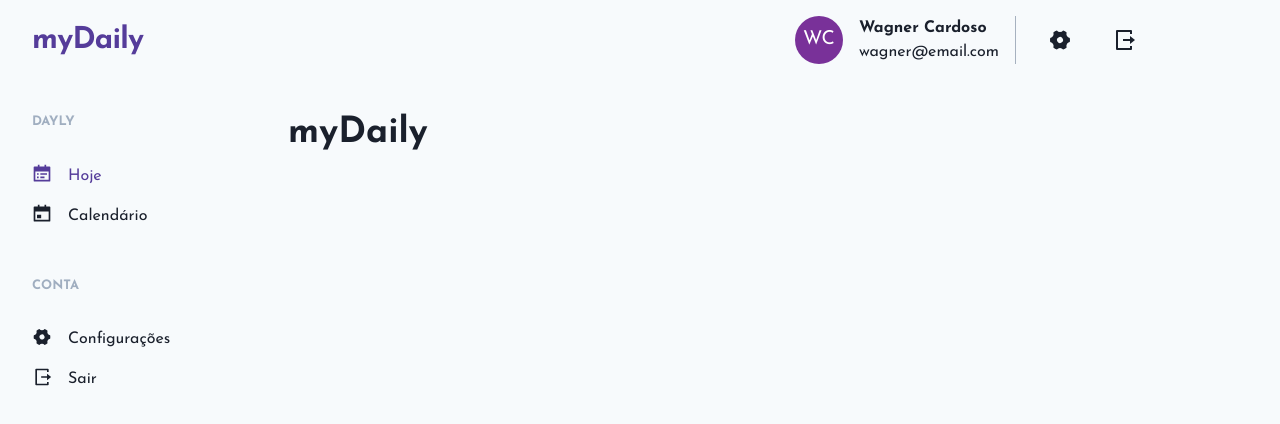
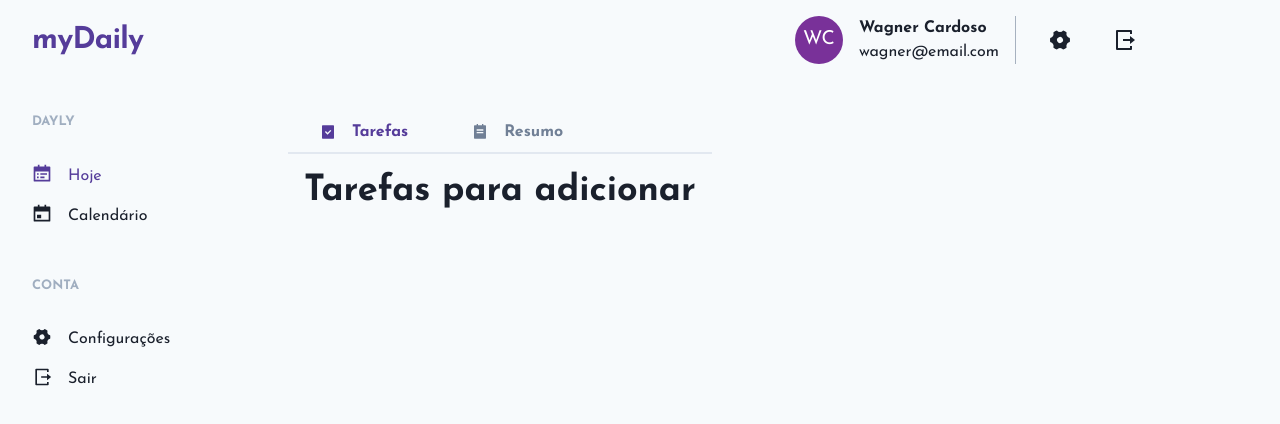
Before and after one commit to wcardosos/my-daily, a Next.js app: page /daily in a window 1280 px wide. Shown: the top 424 px of the page. Built offline with nearby package versions, Linux system fonts and the light colour scheme.

Commit message:
feat(pages/daily) Add tabs

```diff
--- a/src/pages/daily.tsx
+++ b/src/pages/daily.tsx
@@ -1,12 +1,37 @@
 import React from 'react';
-import { Box, Heading } from '@chakra-ui/react';
+import {
+  Box,
+  Heading,
+  Tabs,
+  TabList,
+  TabPanels,
+  TabPanel,
+} from '@chakra-ui/react';
+import {
+  RiTaskFill as TasksIcon,
+  RiTodoFill as ResumeIcon,
+} from 'react-icons/ri';
 import Page from '../components/Page';
+import TabTitle from '../components/TabTitle';
 
-export default function Home() {
+export default function Daily() {
   return (
     <Page>
       <Box>
-        <Heading>myDaily</Heading>
+        <Tabs>
+          <TabList>
+            <TabTitle icon={<TasksIcon />} title="Tarefas" />
+            <TabTitle icon={<ResumeIcon />} title="Resumo" />
+          </TabList>
+          <TabPanels>
+            <TabPanel>
+              <Heading>Tarefas para adicionar</Heading>
+            </TabPanel>
+            <TabPanel>
+              <Heading>Resumo das tarefas</Heading>
+            </TabPanel>
+          </TabPanels>
+        </Tabs>
       </Box>
     </Page>
   );
```
Also changed, not shown: 1 other file (tests, documents, lock files or other folders).
